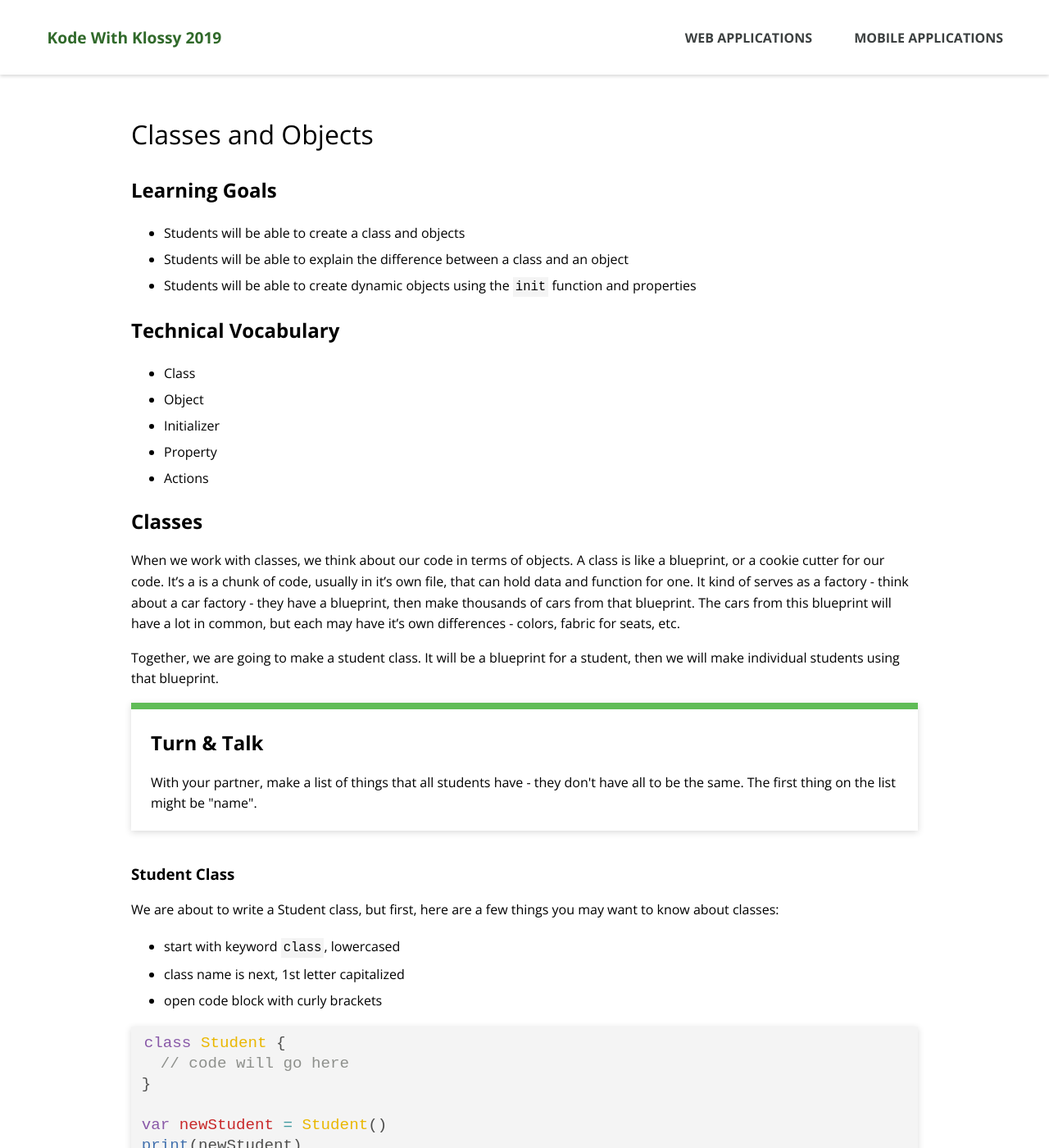
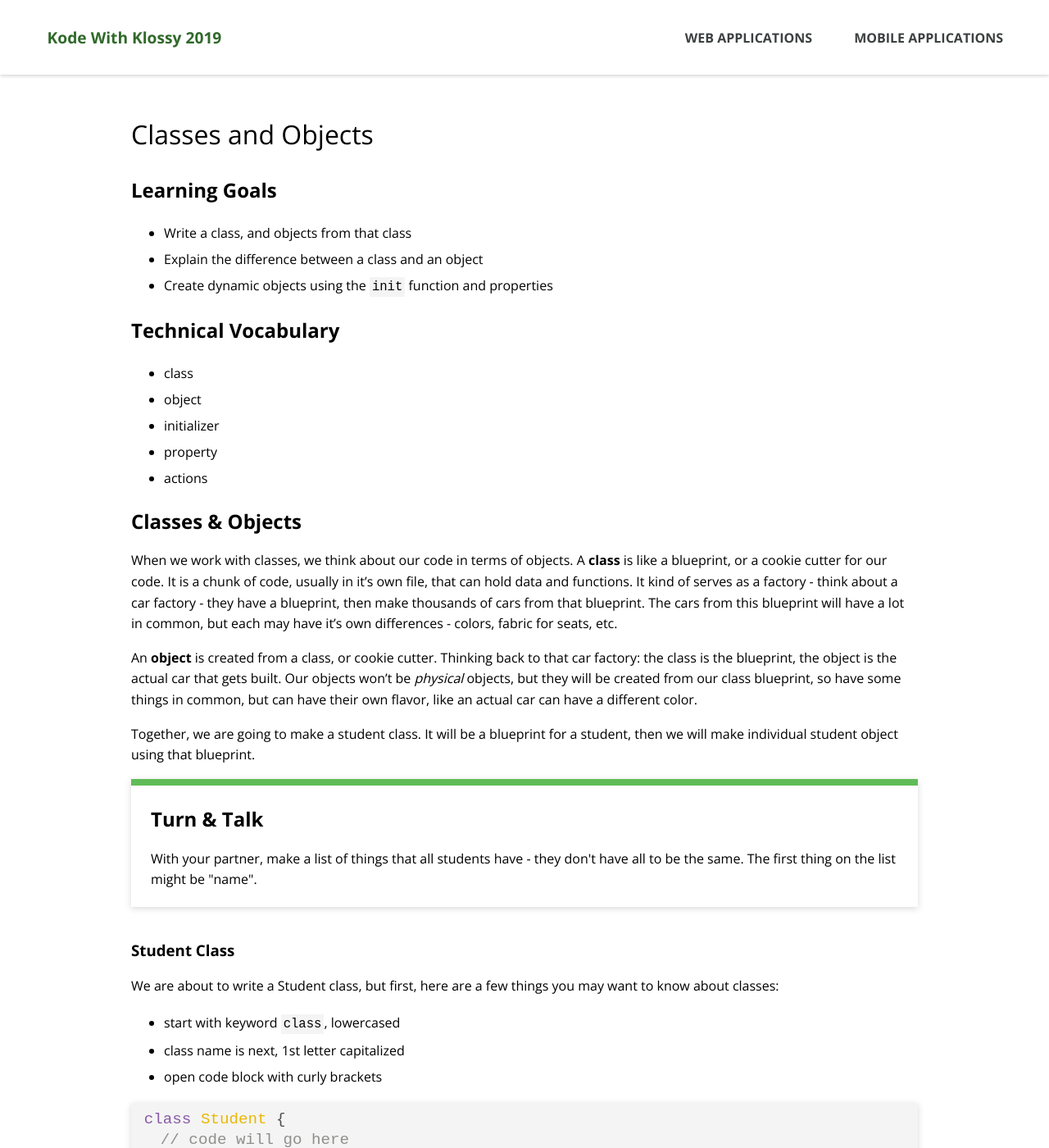
Before and after one commit to ameseee/kwk-curriculum-site, a Jekyll site: the page built from swift-ios/lessons/classes-objects/index.md, in a window 1280 px wide and 1400 px high. Shown: the whole window at 82% size. Built offline with Jekyll 4.4.1, drawn with Linux system fonts in a browser that asks for light colours; nearby versions of some CDN libraries; some of the changed text lies outside the part shown.

Commit message:
Update Mobile Classes/Objects lesson and adjust calendar for related lessons

````diff
--- a/swift-ios/lessons/classes-objects/index.md
+++ b/swift-ios/lessons/classes-objects/index.md
@@ -4,23 +4,25 @@
 
 ## Learning Goals
 
-* Students will be able to create a class and objects
-* Students will be able to explain the difference between a class and an object
-* Students will be able to create dynamic objects using the `init` function and properties
+* Write a class, and objects from that class
+* Explain the difference between a class and an object
+* Create dynamic objects using the `init` function and properties
 
 ## Technical Vocabulary
 
-* Class
-* Object
-* Initializer
-* Property
-* Actions
+* class
+* object
+* initializer
+* property
+* actions
 
-## Classes
+## Classes & Objects
 
-When we work with classes, we think about our code in terms of objects. A class is like a blueprint, or a cookie cutter for our code. It's a is a chunk of code, usually in it's own file, that can hold data and function for one. It kind of serves as a factory - think about a car factory - they have a blueprint, then make thousands of cars from that blueprint. The cars from this blueprint will have a lot in common, but each may have it's own differences - colors, fabric for seats, etc.
+When we work with classes, we think about our code in terms of objects. A **class** is like a blueprint, or a cookie cutter for our code. It is a chunk of code, usually in it's own file, that can hold data and functions. It kind of serves as a factory - think about a car factory - they have a blueprint, then make thousands of cars from that blueprint. The cars from this blueprint will have a lot in common, but each may have it's own differences - colors, fabric for seats, etc.
 
-Together, we are going to make a student class. It will be a blueprint for a student, then we will make individual students using that blueprint.
+An **object** is created from a class, or cookie cutter. Thinking back to that car factory: the class is the blueprint, the object is the actual car that gets built. Our objects won't be _physical_ objects, but they will be created from our class blueprint, so have some things in common, but can have their own flavor, like an actual car can have a different color.
+
+Together, we are going to make a student class. It will be a blueprint for a student, then we will make individual student object using that blueprint.
 
 <div class="try-it">
   <h2>Turn & Talk</h2>
@@ -39,6 +41,7 @@
   // code will go here
 }
 
+// calling Student() creates an object from the Student class:
 var newStudent = Student()
 print(newStudent)
 ```
@@ -64,9 +67,13 @@
 
 ```swift
 print(newStudent)
+//-> __lldb_expr_3.Student
 print(newStudent.grade)
+//-> 10
 print(newStudent.studying)
+//-> Swift
 print(newStudent.name)
+//-> Ophelia
 ```
 
 It's safe to say all students in _this camp_ are studying Swift, but it's unlikely that every student is in grade 10, and extremely unlikely that everyone has the same name.
@@ -79,7 +86,7 @@
 
 `init` runs once and only once: when we create a new object from the class. It is written inside the class, below any property variables we declare for that class. It can take arguments, which can help make our class dynamic, in this case, give each student their own name.
 
-Let's add this init function into our class, giving it an argument of studentName, which is a string.
+Let's add this `init` function into our class, giving it an argument of `studentName`, which is a string.
 
 ```swift
 class Student {
@@ -99,19 +106,22 @@
 
 ```swift
 var newStudent = Student(studentName : "Viola")
+
+print(newStudent)
+//-> __lldb_expr_1.Student
+
+print(newStudent.name)
+//-> Viola
 ```
-
-You should now see the print statement reflecting the new name that was passed in.
-
 
 <div class="try-it">
   <h2>Try It: Initializer and Arguments</h2>
-  <p>If you didn't code along, get up-to-date on what we have for the student class. Then, add another argument and re-assignment in `init` for the `gradeLevel` so that we can have students in different grades!</p>
+  <p>If you didn't code along, get up-to-date on what we have for the student class. Then, add another argument and re-assignment in <code class="try-it-code">init</code> for the <code class="try-it-code">gradeLevel</code> so that we can have students in different grades!</p>
 </div>
 
 ## Actions
 
-Classes can have properties AND actions! Actions are simply functions that are associated with a class. Like `init`, they are written inside the `{}` curly braces of the declared class. This means that every object created from a class, will have **access** to this function. Let's write one so we can see it in action.
+Classes can have properties AND actions! **Actions** are functions that are associated with a class. Like `init`, they are written inside the `{}` curly braces of the declared class. This means that every object created from a class, will have **access** to this function. Let's write one so we can see it in action.
 
 Here's an example, building on our Student class:
 
@@ -138,19 +148,23 @@
 
 ```swift
 var newStudent = Student(studentName: "Amy", studentGrade : 11)
+
 newStudent.writeCode()
+//-> "Amy is busy writing code!"
 ```
 
 `writeCode()` is a function, but more specifically an **action** for this class, and this class only. You can even try calling it in the file without the newStudent preceding it, and see an error!
 
 <div class="try-it">
   <h2>Try It: Actions</h2>
-  <p>Update your code so that you have the `writeCode` action. Then, add another method of your choice to the student class! Call the action on an object to make sure it's working as expected.</p>
+  <p>Update your code so that you have the <code class="try-it-code">writeCode</code> action. Then, add another method of your choice to the student class! Call the action on an object to make sure it's working as expected.</p>
 </div>
 
 ## Classes vs. Objects
 
 Classes are the blueprints or cookie cutters. Objects are created from the class - in many cases we will pass an argument in to create a class that changes its properties. There can be MANY objects that are created from just one class!
+
+Typically, because classes get big and we usually have many of them, we will see classes written in their own files. This makes our code easier to navigate and maintain. Let's re-organize the work we did with the `Student` class in this way.
 
 <div class="try-it">
   <h2>Try It: Organize Your Files</h2>
@@ -158,31 +172,25 @@
   <p>Now, to prepare ourselves for the Aviatrix project, we are going to use a different tool to run our code.</p>
   <p>Open up Xcode and follow these directions to start it:</p>
   <ul>
-    <li>`Create a new Xcode project`</li>
-    <li>Under `Choose a template for your new project`, select `macOS`</li>
-    <li>Under `Application`, select `Command Line Tool`</li>
-    <li>Click the blue `Next` button in the bottom right corner</li>
-    <li>You will be prompted to save this file. For `Product Name`, type in "ClassesAndObjects", then click the blue `Create` button in the bottom right corner</li>
-    <li>You will see a `main.swift` file in the file tree on the far left, inside of the ClassesAndObjects folder. Right click on the folder, select `New File`, make sure `Swift File` is selected, then click `Next`</li>
-    <li>Name the file `TheNameOfYourClass`, then click `Create`</li>
-    <li>Inside the `TheNameOfYourClass` file, copy and paste your class, nothing else.</li>
-    <li>Inside the main.swift file, copy and paste everything else.</li>
+    <li>Create a new Xcode project</li>
+    <li>Under Choose a template for your new project, select macOS</li>
+    <li>Under Application, select Command Line Tool</li>
+    <li>Click the blue Next button in the bottom right corner</li>
+    <li>You will be prompted to save this file. For Product Name, type in "ClassesAndObjects", then click the blue Create button in the bottom right corner</li>
+    <li>You will see a <code class="try-it-code">main.swift</code> file in the file tree on the far left, inside of the ClassesAndObjects folder. Right click on the folder, select New File, make sure that Swift File is selected, then click Next</li>
+    <li>Name the file <code class="try-it-code">TheNameOfYourClass</code>, then click Create</li>
+    <li>Inside the <code class="try-it-code">TheNameOfYourClass.swift</code> file, copy and paste your class, nothing else.</li>
+    <li>Inside the <code class="try-it-code">main.swift</code> file, copy and paste everything else.</li>
     <li>To run the code, click the play button in the top left corner of the screen.</li>
   </ul>
   <p>The exact same thing is happening, but we now have our code organized out into files with a single responsibility.</p>
 </div>
 
-## Vocabulary Reflection
-
-* Class
-* Object
-* Initializer
-* Property
-* Actions
+Now that we can write classes and use them to create objects, _and_ organize our code like professional developers, let's put it all together with this partner activity.
 
 <div class="practice">
   <h2>Practice: Classes & Objects</h2>
-  <h3>Part 1: Choose Your Own Class</h3>
+  <h3>Choose Your Own Class</h3>
   <ul>
     <li>With your partner, brainstorm another class. Remember, we used Student because all students share some things, and also had some unique things about them. If you are struggling for an idea, Car and Dog are both commonly used to practice work with classes 🚗 🐶</li>
     <li>With your partner, write a list of properties your class should have. What is true about every ____? (If you are talking about a car, every car has wheels...)</li>
````
Also changed, not shown: other parts of swift-ios/lessons/classes-objects/index.md (+1 -1 lines), swift-ios/calendar/index.md (+1 -0 lines).
